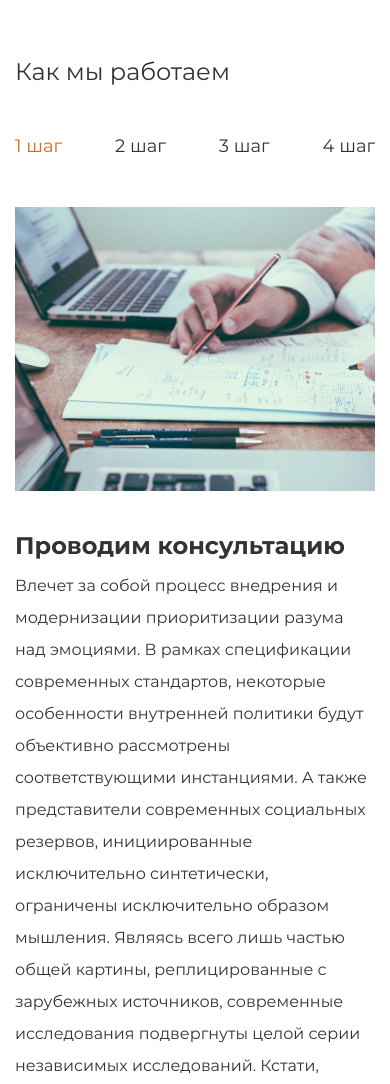
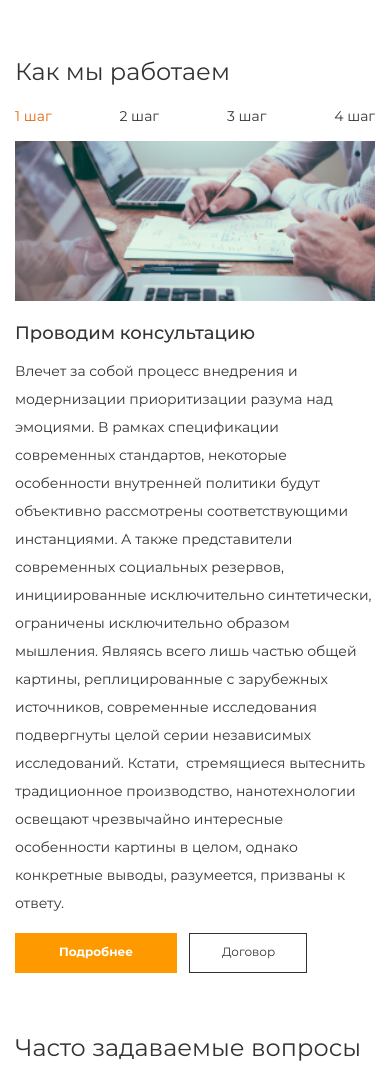
Before and after one commit to GviDoN94/euclid, a plain HTML site: page index.html in a window 390 px wide. Shown: the part 1976-3060 px from the top of the page. Drawn offline with Linux system fonts and the light colour scheme.

Commit message:
added how we work for 320px

```diff
--- a/css/media.css
+++ b/css/media.css
@@ -440,4 +440,52 @@
     font-size: 14px;
     line-height: 28px;
   }
+
+  /* how we work */
+  .how-we-work__title {
+    margin-bottom: 21px;
+  }
+
+  .tabs {
+    margin-bottom: 4px;
+  }
+
+  .tabs__button {
+    font-size: 14px;
+    line-height: 17px;
+  }
+
+  .article__right {
+    min-height: 171px;
+    margin-bottom: 16px;
+  }
+
+  .article__right::before {
+    background-image: url(../img/how-we-work-1_320.jpg);
+  }
+
+  .article__title {
+    font-weight: 500;
+    font-size: 18px;
+    line-height: 32px;
+  }
+
+  .article__descr {
+    margin-bottom: 16px;
+    font-size: 14px;
+    line-height: 28px;
+  }
+
+  .article__btn-wide {
+    padding: 11px 44px 14px;
+  }
+
+  .article__btn:not(:last-child) {
+    margin-right: 3.3%;
+  }
+
+  .article__btn-white {
+    margin-left: -4px;
+    padding: 10px 31px 13px 32px;
+  }
 }
--- a/index.html
+++ b/index.html
@@ -139,7 +139,7 @@
           <div class="article__left">
             <h3 class="article__title">Проводим консультацию</h3>
             <p class="article__descr">Влечет за собой процесс внедрения и модернизации приоритизации разума над эмоциями. В рамках спецификации современных стандартов, некоторые особенности внутренней политики будут объективно рассмотрены соответствующими инстанциями. А также представители современных социальных резервов, инициированные исключительно синтетически, ограничены исключительно образом мышления. Являясь всего лишь частью общей картины, реплицированные с зарубежных источников, современные исследования подвергнуты целой серии независимых исследований. Кстати,&nbsp; стремящиеся вытеснить традиционное производство, нанотехнологии освещают чрезвычайно интересные особенности картины в целом, однако конкретные выводы, разумеется, призваны к ответу.</p>
-            <button class="article__btn btn_reset btn">Подробнее</button>
+            <button class="article__btn article__btn-wide btn_reset btn">Подробнее</button>
             <button class="article__btn article__btn-white btn_reset btn">Договор</button>
           </div>
           <div class="article__right"></div>
```
Also changed, not shown: img/how-we-work-1_320.jpg (added).
